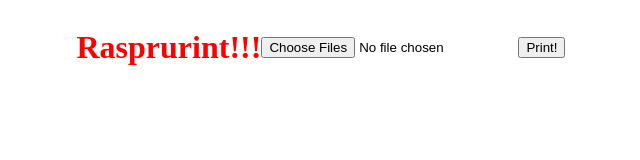
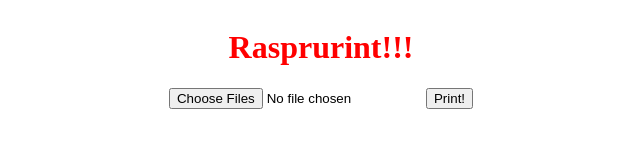
Before and after one commit to dParikesit/rasprint, a website built with webpack: page src/html/index.html in a window 1280 px wide. Shown: the whole page, without its empty margins (319-959 px from the left). Built offline with nearby package versions, Linux system fonts and the light colour scheme.

Commit message:
Add basic css styling

```diff
--- a/src/css/style.css
+++ b/src/css/style.css
@@ -6,6 +6,12 @@ h1 {
     display: flex;
     justify-content: center;
     align-items: center;
+    flex-direction: column;
+}
+
+h1 {
+    display: flex;
+
 }
 
 .success {
```
